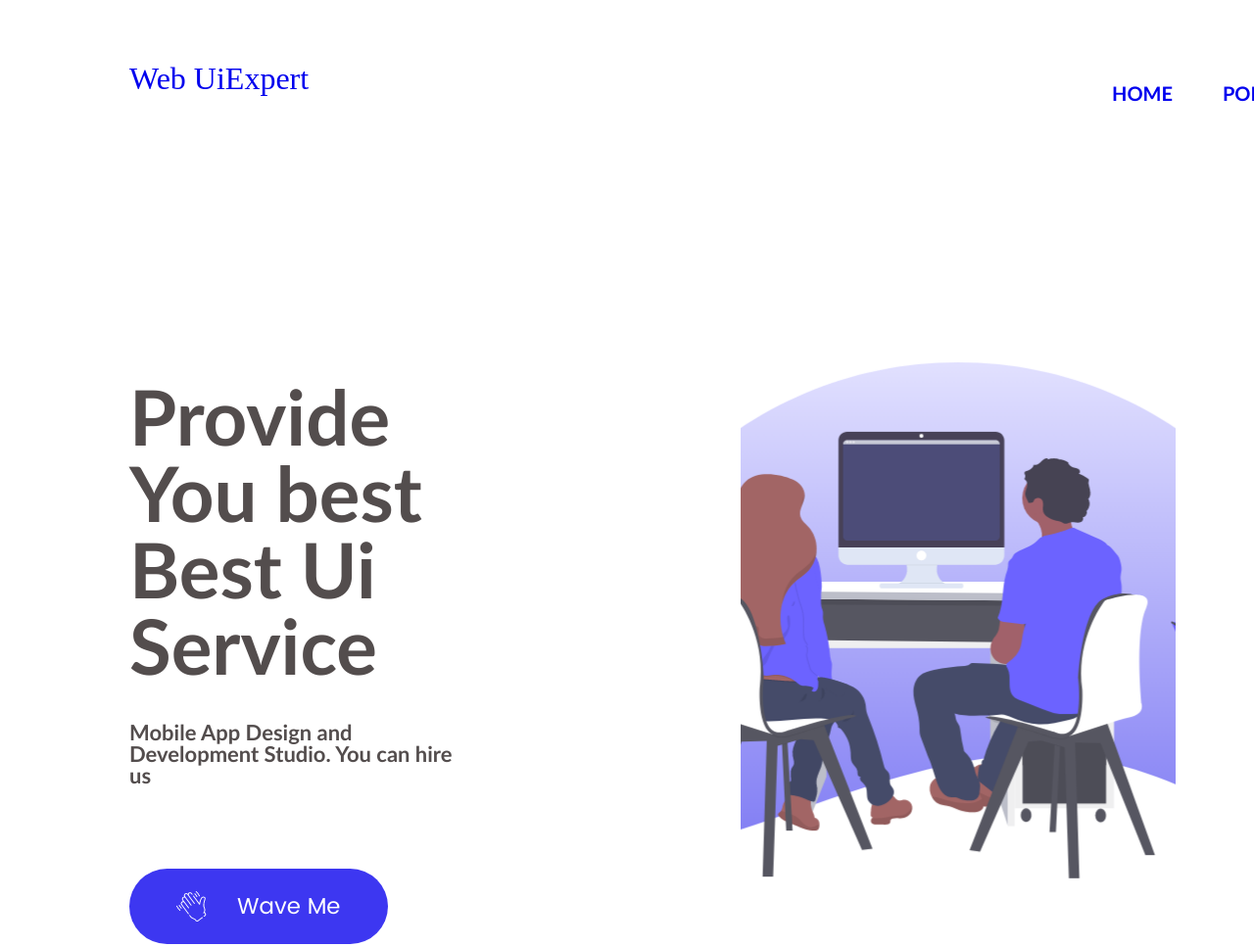
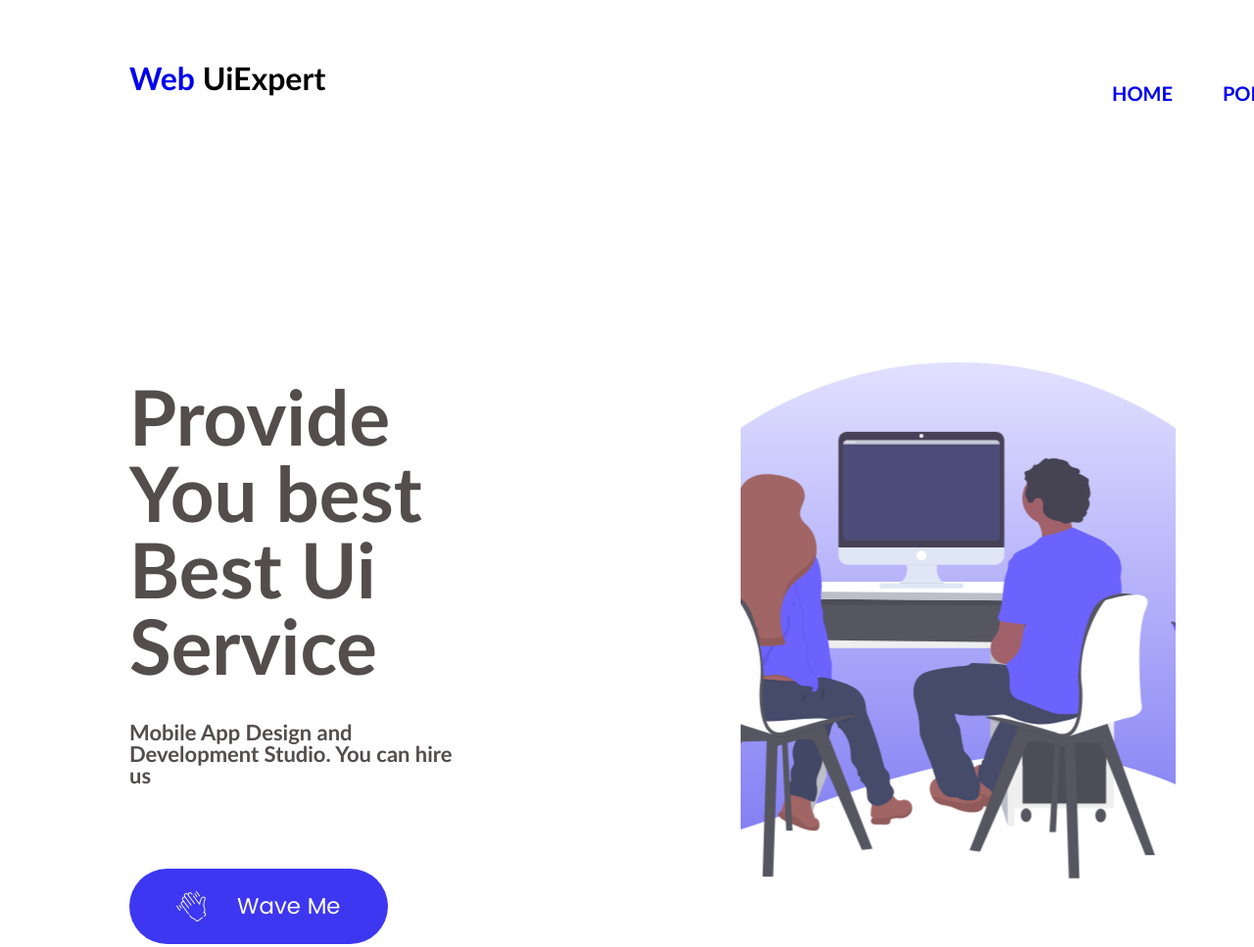
Before and after one commit to kristi8/less8-flex, a plain HTML site: page index.html in a window 1280 px wide. Shown: the top 967 px of the page at 98% size. Drawn offline with Linux system fonts and the light colour scheme; files whose address does not match are found by name.

Commit message:
correct logo

```diff
--- a/css/style.css
+++ b/css/style.css
@@ -18,6 +18,7 @@ justify-content: space-between;
 }
 
 .logo{
+  font-family: 'Lato';
   margin-left:132PX;
   margin-top: 64px;
   font-size: 32px;
--- a/index.html
+++ b/index.html
@@ -10,7 +10,9 @@
 <body>
     <header>
         <div class="header">
-            <a class="logo" href="#">Web UiExpert</a>
+            <div class="logo">
+            <a href="#">Web</a>  UiExpert
+            </div>
 
 		    <nav class="navigation">
 			    <ul class="nav-ul">
```
